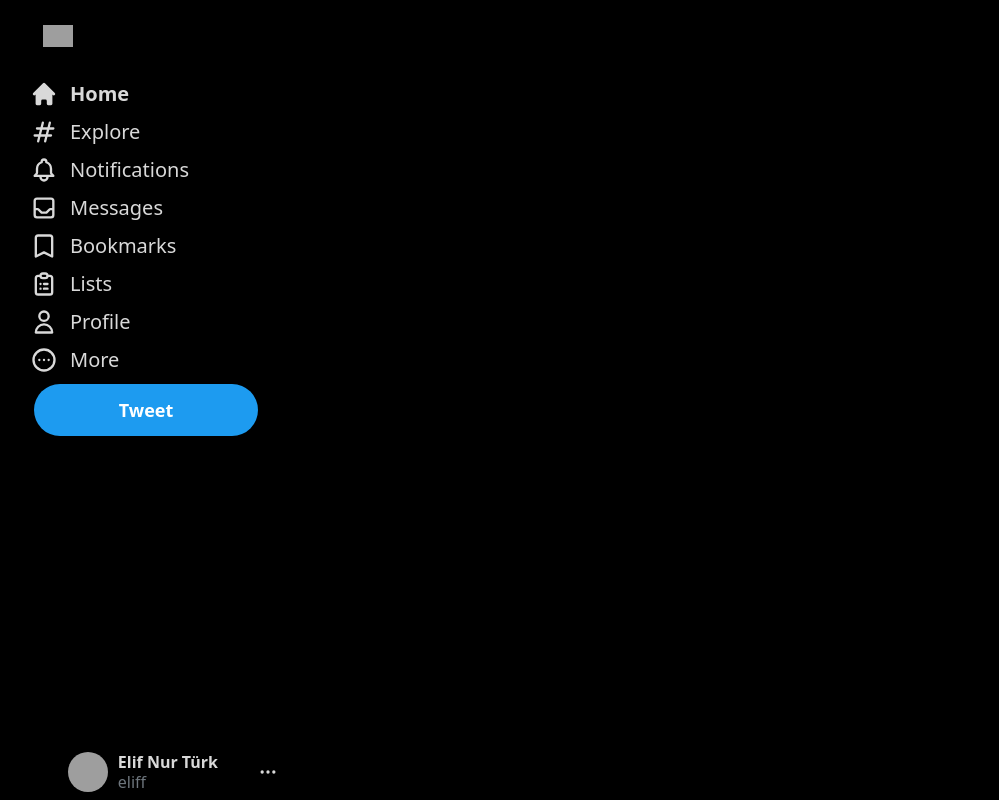
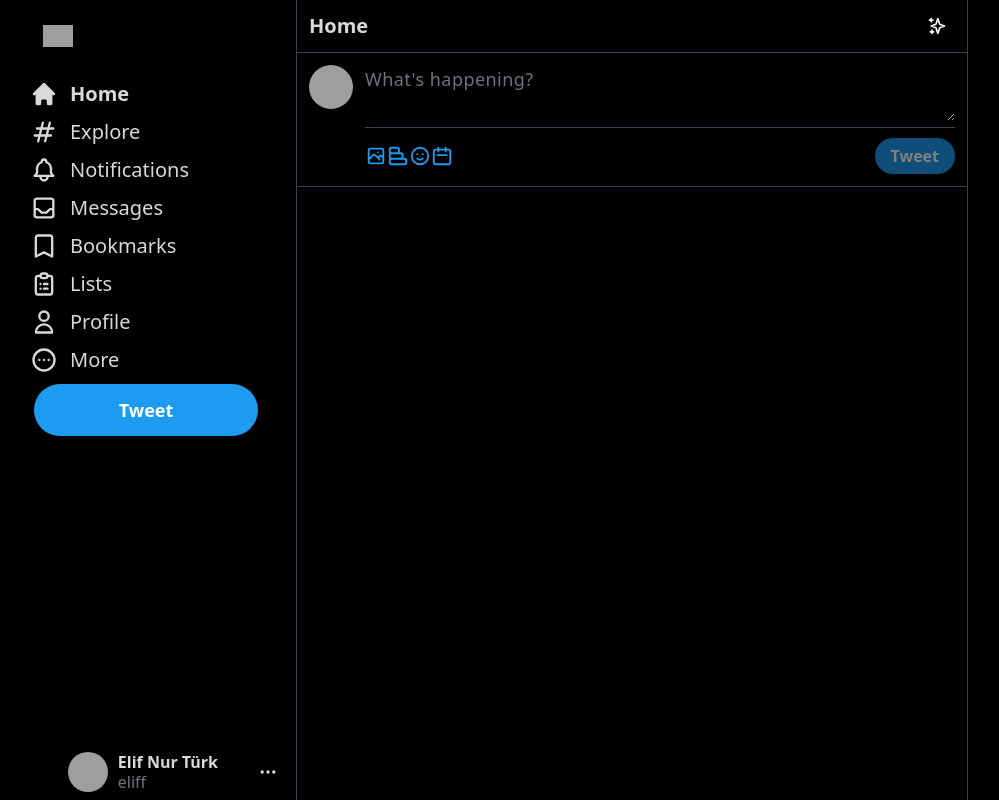
Before and after one commit to elifistanya/twitter-clone-react, a Next.js app in the folder with-tailwindcss-app/: page / in a window 1280 px wide. Shown: the whole page, without its empty margins (74-1073 px from the left). Built offline with nearby package versions, Linux system fonts and the light colour scheme; grey boxes are pictures that could not be loaded.

Commit message:
feat:added firebase func.

```diff
--- /dev/null
+++ b/with-tailwindcss-app/components/Feed.js
@@ -0,0 +1,21 @@
+import { SparklesIcon } from "@heroicons/react/outline";
+import Input from "../components/Input";
+
+function Feed() {
+  return (
+    <div className="flex-grow border-l border-r border-gray-700 max-w-2xl sm:ml-[73px] xl:ml-[370px]">
+      <div className="text-[#d9d9d9] flex items-center sm:justify-between py-2 px-3 sticky top-0 z-50 bg-black border-b border-gray-700">
+        <h2 className="text-lg sm:text-xl font-bold">Home</h2>
+        <div className="hoverAnimation w-9 h-9 flex items-center justify-center xl:px-0 ml-auto">
+          <SparklesIcon className="h-5 text-white" />
+        </div>
+      </div>
+      <Input />
+      <div className="pb-72">
+        post here
+      </div>
+    </div>
+  );
+}
+
+export default Feed;
--- /dev/null
+++ b/with-tailwindcss-app/components/Input.js
@@ -0,0 +1,119 @@
+import {
+  CalendarIcon,
+  ChartBarIcon,
+  EmojiHappyIcon,
+  PhotographIcon,
+  XIcon,
+} from "@heroicons/react/outline";
+import { useRef, useState } from "react";
+// const Picker = dynamic(() => import("emoji-picker-react"), { ssr: false });
+import { Picker } from "emoji-mart";
+import "emoji-mart/css/emoji-mart.css";
+
+function Input() {
+  const [input, setInput] = useState("");
+  const [loading, setLoading] = useState(false);
+  const [selectedFile, setSelectedFile] = useState(null);
+  const filePickerRef = useRef(null);
+  const [showEmojis, setShowEmojis] = useState(false);
+
+  const addEmoji = (e) => {
+    let sym = e.unified.split("-");
+    let codesArray = [];
+    sym.forEach((el) => codesArray.push("0x" + el));
+    let emoji = String.fromCodePoint(...codesArray);
+    setInput(input + emoji);
+  };
+
+
+  return (
+    <div
+      className={`border-b border-gray-700 p-3 flex space-x-3 overflow-y-scroll scrollbar-hide ${
+        loading && "opacity-60"
+      }`}
+    >
+      <img
+          src="https://raw.githubusercontent.com/elifistanya/MyFirstFlutterApplication/main/images/pp.JPG"
+          alt=""
+        className="h-11 w-11 rounded-full cursor-pointer"
+      />
+      <div className="divide-y divide-gray-700 w-full">
+        <div className={`${selectedFile && "pb-7"} ${input && "space-y-2.5"}`}>
+          <textarea
+            value={input}
+            onChange={(e) => setInput(e.target.value)}
+            placeholder="What's happening?"
+            rows="2"
+            className="bg-transparent outline-none text-[#d9d9d9] text-lg placeholder-gray-500 tracking-wide w-full min-h-[50px]"
+          />
+
+          {selectedFile && (
+            <div className="relative">
+              <div
+                className="absolute w-8 h-8 bg-[#15181c] hover:bg-[#272c26] bg-opacity-75 rounded-full flex items-center justify-center top-1 left-1 cursor-pointer"
+                onClick={() => setSelectedFile(null)}
+              >
+                <XIcon className="text-white h-5" />
+              </div>
+              <img
+          src="https://raw.githubusercontent.com/elifistanya/MyFirstFlutterApplication/main/images/pp.JPG"
+          alt=""
+                className="rounded-2xl max-h-80 object-contain"
+              />
+            </div>
+          )}
+        </div>
+        {!loading && (
+          <div className="flex items-center justify-between pt-2.5">
+            <div className="flex items-center">
+              <div
+                className="icon"
+              >
+                <PhotographIcon className="text-[#1d9bf0] h-[22px]" />
+                <input
+                  type="file"
+                  ref={filePickerRef}
+                  hidden
+                />
+              </div>
+
+              <div className="icon rotate-90">
+                <ChartBarIcon className="text-[#1d9bf0] h-[22px]" />
+              </div>
+
+              <div className="icon" onClick={() => setShowEmojis(!showEmojis)}>
+                <EmojiHappyIcon className="text-[#1d9bf0] h-[22px]" />
+              </div>
+
+              <div className="icon">
+                <CalendarIcon className="text-[#1d9bf0] h-[22px]" />
+              </div>
+
+              {showEmojis && (
+                <Picker
+                  onSelect={addEmoji}
+                  style={{
+                    position: "absolute",
+                    marginTop: "465px",
+                    marginLeft: -40,
+                    maxWidth: "320px",
+                    borderRadius: "20px",
+                  }}
+                  theme="dark"
+                />
+              )}
+            </div>
+            <button
+              className="bg-[#1d9bf0] text-white rounded-full px-4 py-1.5 font-bold shadow-md hover:bg-[#1a8cd8] disabled:hover:bg-[#1d9bf0] disabled:opacity-50 disabled:cursor-default"
+              disabled={!input && !selectedFile}
+            >
+              Tweet
+            </button>
+          </div>
+        )}
+      </div>
+    </div>
+  );
+}
+
+export default Input;
--- a/with-tailwindcss-app/package.json
+++ b/with-tailwindcss-app/package.json
@@ -8,6 +8,8 @@
     },
     "dependencies": {
         "@heroicons/react": "^1.0.5",
+        "emoji-mart": "^3.0.1",
+        "firebase": "^9.6.1",
         "next": "latest",
         "react": "^17.0.2",
         "react-dom": "^17.0.2",
--- a/with-tailwindcss-app/pages/index.js
+++ b/with-tailwindcss-app/pages/index.js
@@ -1,5 +1,6 @@
 import Head from "next/head";
-import Sidebar from "../components/Sidebar";
+import Sidebar from "../components/Sidebar.js";
+import Feed from "../components/Feed.js";
 
 export default function Home() {
     return (
@@ -10,6 +11,7 @@
       </Head>
       <main className= "bg-black min-h-screen flex max-w-[1500px] mx-auto">
         <Sidebar/>
+        <Feed/>
       </main>
     </div>
     );
```
Also changed, not shown: with-tailwindcss-app/firebase.js (added, +25 -0 lines), 2 other files (tests, documents, lock files or other folders).
